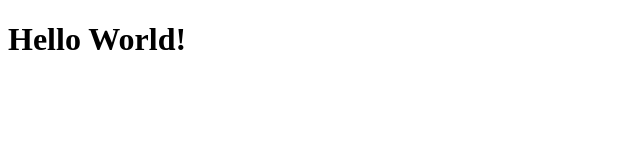
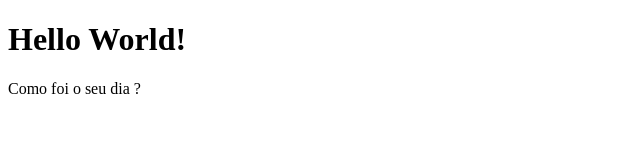
Before and after one commit to wcrsants/MyCodeTests, a plain HTML site: page Index.html in a window 1280 px wide. Shown: the whole page, without its empty margins (0-640 px from the left). Drawn offline with Linux system fonts and the light colour scheme.

Commit message:
Update Index.html
- Adição da tag <main>
- criação do parágrafo <p>

```diff
--- a/Index.html
+++ b/Index.html
@@ -7,7 +7,9 @@
     <title>Olá Mundo</title>
 </head>
 <body>
-    <h1>Hello World!</h1>
-
+    <main>
+        <h1>Hello World!</h1>
+        <p>Como foi o seu dia ?</p>
+    </main>
 </body>
 </html>
```
